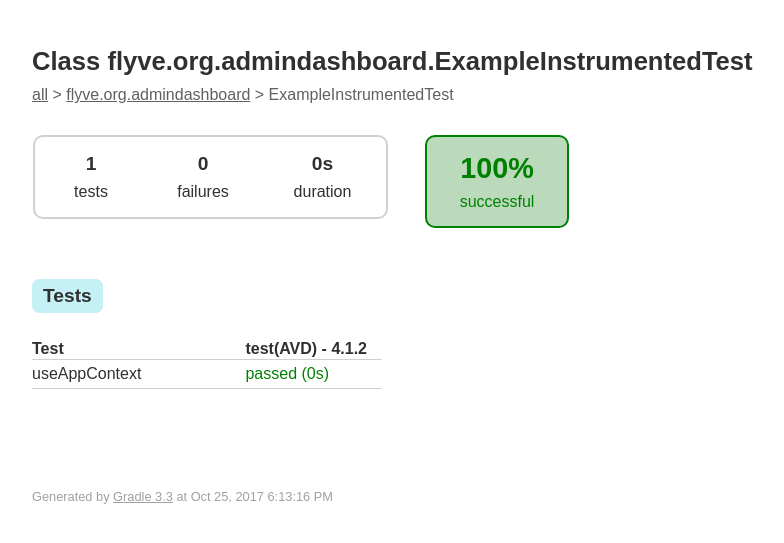
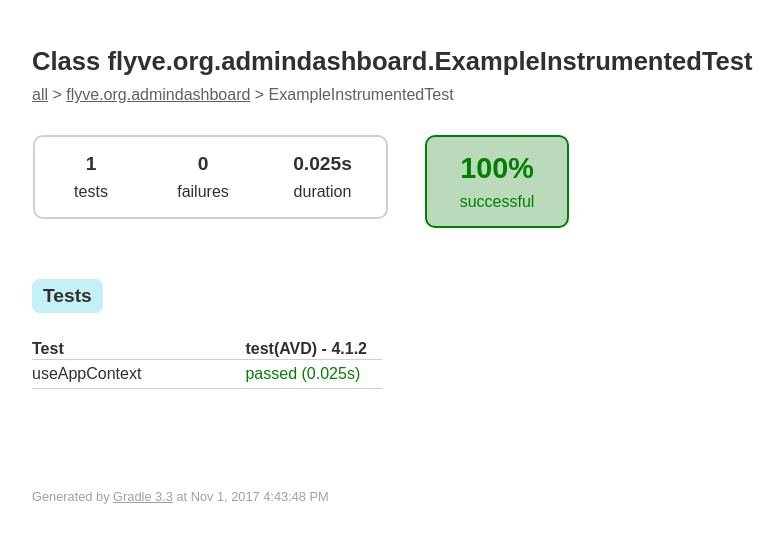
Before and after one commit to flyve-mdm/android-mdm-dashboard, a Jekyll site: the page reports/androidTests/connected/flyve.org.admindashboard.ExampleInstrumentedTest.html, which Jekyll copies as it is, in a window 1280 px wide. Shown: the top 543 px of the page, without its empty margins (18-802 px from the left). Built offline with Jekyll 4.4.1, drawn with Linux system fonts in a browser that asks for light colours.

Commit message:
docs(coverage): update code coverage and test result

```diff
--- a/reports/androidTests/connected/flyve.org.admindashboard.ExampleInstrumentedTest.html
+++ b/reports/androidTests/connected/flyve.org.admindashboard.ExampleInstrumentedTest.html
@@ -34,7 +34,7 @@
 </td>
 <td>
 <div class="infoBox" id="duration">
-<div class="counter">0s</div>
+<div class="counter">0.025s</div>
 <p>duration</p>
 </div>
 </td>
@@ -68,14 +68,14 @@
 </thead>
 <tr>
 <td>useAppContext</td>
-<td class="success">passed (0s)</td>
+<td class="success">passed (0.025s)</td>
 </tr>
 </table>
 </div>
 </div>
 <div id="footer">
 <p>Generated by
-<a href="http://www.gradle.org">Gradle 3.3</a> at Oct 25, 2017 6:13:16 PM</p>
+<a href="http://www.gradle.org">Gradle 3.3</a> at Nov 1, 2017 4:43:48 PM</p>
 </div>
 </div>
 </body>
--- a/reports/androidTests/connected/flyve.org.admindashboard.html
+++ b/reports/androidTests/connected/flyve.org.admindashboard.html
@@ -33,7 +33,7 @@
 </td>
 <td>
 <div class="infoBox" id="duration">
-<div class="counter">0s</div>
+<div class="counter">0.025s</div>
 <p>duration</p>
 </div>
 </td>
@@ -74,7 +74,7 @@
 </td>
 <td>1</td>
 <td>0</td>
-<td>0s</td>
+<td>0.025s</td>
 <td class="success">100%</td>
 </tr>
 </table>
@@ -82,7 +82,7 @@
 </div>
 <div id="footer">
 <p>Generated by
-<a href="http://www.gradle.org">Gradle 3.3</a> at Oct 25, 2017 6:13:16 PM</p>
+<a href="http://www.gradle.org">Gradle 3.3</a> at Nov 1, 2017 4:43:48 PM</p>
 </div>
 </div>
 </body>
```
Also changed, not shown: reports/androidTests/connected/index.html (+4 -4 lines).
